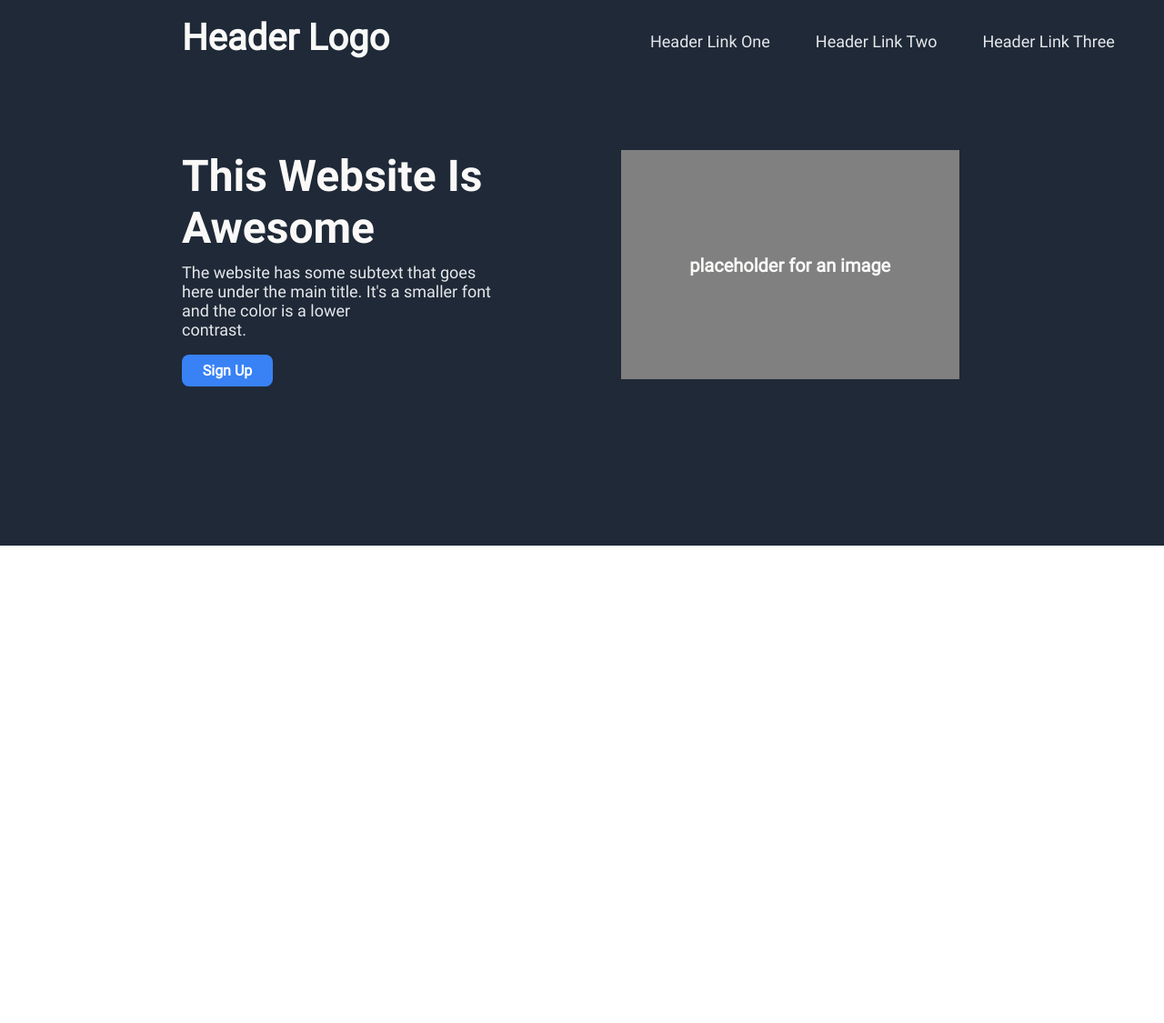
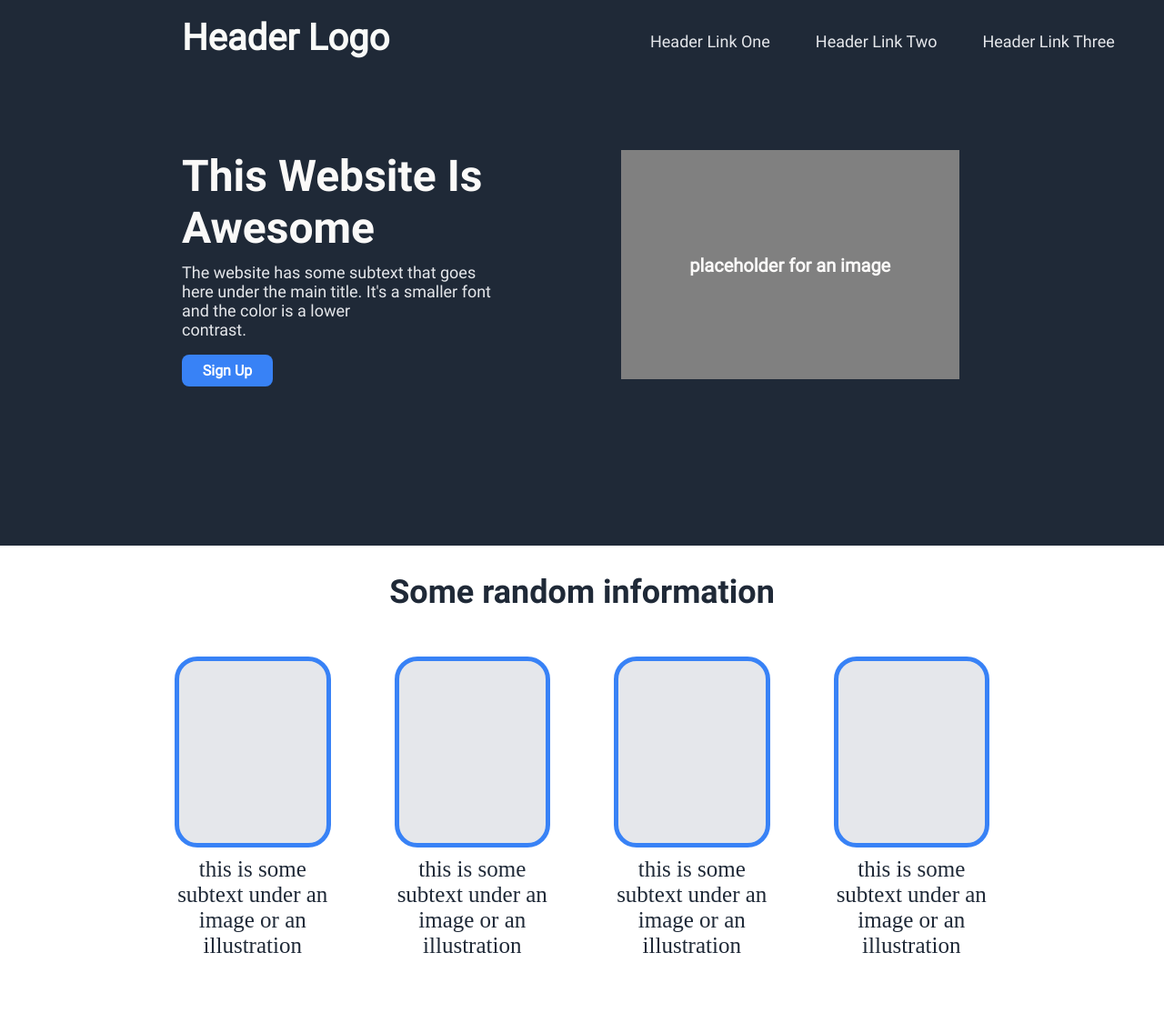
Before and after one commit to vigu2004/landing-page, a plain HTML site: page index.html in a window 1280 px wide. Shown: the whole page at 91% size. Before the commit the page ends 800 px from the top, so only its background shows below. Drawn offline with Linux system fonts and the light colour scheme.

Commit message:
photo with subtext done

```diff
--- a/index.html
+++ b/index.html
@@ -29,5 +29,28 @@
             </div>
         </div>
     </div>
+    <div class="random-info-area">
+        <p class="random-info-text">Some random information</p>
+        <div class="photos-with-subtext">
+            <div class="a1">
+                <div class="photo1"></div>
+                <div class="photo1-text">this is some subtext under an image or an illustration</div>
+            </div>
+            <div class="a2">
+                <div class="photo2"></div>
+                <div class="photo2-text">this is some subtext under an image or an illustration</div>
+            </div>
+            <div class="a3">
+                <div class="photo3"> </div>
+                <div class="photo3-text">this is some subtext under an image or an illustration</div>
+            </div>
+            <div class="a4">
+                <div class="photo4"> </div>
+                <div class="photo4-text">this is some subtext under an image or an illustration</div>
+            </div>
+        </div>
+
+
+    </div>
 </body>
 </html>
--- a/styles.css
+++ b/styles.css
@@ -100,3 +100,106 @@
     border-radius: 8px;
     font-weight: bolder;
 }
+
+.random-info-area{
+    padding-top: 30px;
+    padding-bottom: 30px;
+    height: 800px;
+    color: bisque;
+}
+.random-info-text{
+    text-align: center;
+    font: 1em Roboto-Bold;
+    font-weight: bolder;
+    color: #1F2937;
+    font-size: 36px;
+    padding-bottom: 50px;
+}
+.photos-with-subtext{
+    display: flex;
+    height: 400px;
+    margin-right:  15%; ;
+    margin-left: 15%;
+    gap: 70px;
+    justify-content: center;
+}
+.a1{
+    display: flex;
+    flex-direction: column;
+    width: 25%;
+}
+.a2{
+    display: flex;
+    flex-direction: column;
+    width: 25%;
+}
+.a3{
+    display: flex;
+    flex-direction: column;
+    width: 25%;
+}
+.a4{
+    display: flex;
+    flex-direction: column;
+    width: 25%;
+}
+.photo1{
+    border: 1px solid #3882F6;
+    height: 200px;
+    border-width: 5px;
+    border-radius: 25px;
+    background-color: #e5e7eb;
+}
+.photo2{
+    border: 1px solid #3882F6;
+    height: 200px;
+    border-width: 5px;
+    border-radius: 25px;
+    background-color: #e5e7eb;
+}
+.photo3{
+    border: 1px solid #3882F6;
+    height: 200px;
+    border-width: 5px;
+    border-radius: 25px;
+    background-color: #e5e7eb;
+}
+.photo4{
+    border: 1px solid #3882F6;
+    border-width: 5px;
+    border-radius: 25px;
+    height: 200px;
+    background-color: #e5e7eb;
+}
+.photo1-text{
+    padding-top: 10px;
+    font: Roboto;
+    font-size: 25px;
+    color: #1F2937;
+    text-align: center;
+
+}
+.photo2-text{
+    padding-top: 10px;
+    font: Roboto;
+    font-size: 25px;
+    color: #1F2937;
+    text-align: center;
+
+}
+.photo3-text{
+    padding-top: 10px;
+    font: Roboto;
+    font-size: 25px;
+    color: #1F2937;
+    text-align: center;
+
+}
+.photo4-text{
+    padding-top: 10px;
+    font: Roboto;
+    font-size: 25px;
+    color: #1F2937;
+    text-align: center;
+
+}
```
